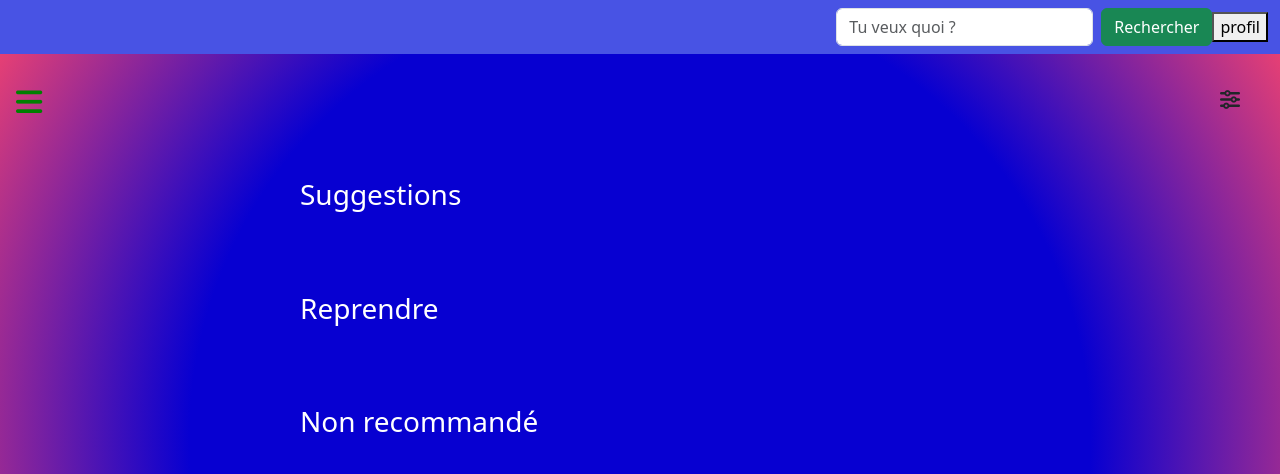
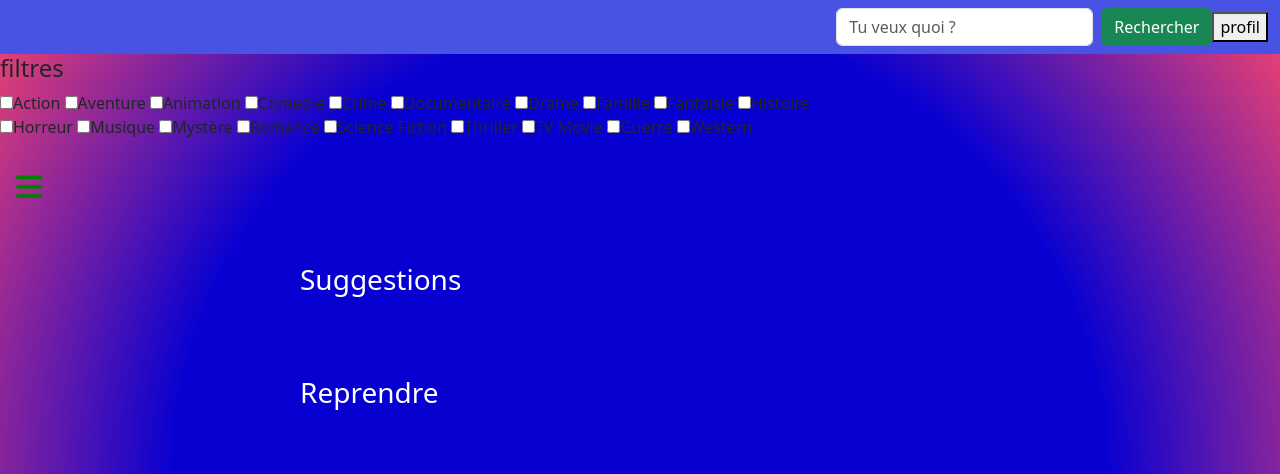
Before and after one commit to anthosaxe/getflix, a PHP site: page /main.php in a window 1280 px wide. Shown: the top 474 px of the page. Run offline with PHP 8.4, Linux system fonts and the light colour scheme; some libraries are stand-ins or nearby versions.

Commit message:
adding filters

```diff
--- a/source/css/style.css
+++ b/source/css/style.css
@@ -24,19 +24,14 @@ color: white;
 
 /* Bouton filtre pour les video*/
 
-#filtre-video {
-    position: absolute;
-    top: 90px;
-    right: 40px;
-    font-size: 20px;
-}
-.filtre-container {
-position: fixed;
-    background: rgba(255, 255, 255, 0.1);
-    box-shadow: 0 0 6px rgba(189, 19, 19, 0.5);
-    height: 100vh;
-    width: 200px;
-    left: -280px;
+.filter-box {
+    border: 2px solid #ddd; /* Ajoute une bordure */
+    border-radius: 8px; /* Arrondit les coins de la bordure */
+    padding: 20px; /* Ajoute un espace intérieur */
+    background-color: #fff; /* Couleur de fond pour la boîte */
+    max-width: 500px; /* Limite la largeur de la boîte */
+    margin: 0 auto; /* Centre la boîte horizontalement */
+    box-shadow: 0 4px 8px rgba(0, 0, 0, 0.2); /* Ajoute une ombre pour un effet de profondeur */
 }
 
 
--- a/source/main.php
+++ b/source/main.php
@@ -23,9 +23,32 @@
         </div>
     </nav>
 
-    <div>
-    <i class="fas fa-sliders-h" id="filtre-video"></i>
+   <div >
+    <h4>filtres</h4>
+    <div id="filter-box">
+        <label for="post"><input type="checkbox" value="Action" onchange="filtrerContenu()">Action</label>
+        <label for="post"><input type="checkbox" value="Adventure" onchange="filtrerContenu()">Aventure</label>
+        <label for="post"><input type="checkbox" value="Animation" onchange="filtrerContenu()">Animation</label>
+        <label for="post"><input type="checkbox" value="Comedy" onchange="filtrerContenu()">Comedie</label>
+        <label for="post"><input type="checkbox" value="Crime" onchange="filtrerContenu()">Crime</label>
+        <label for="post"><input type="checkbox" value="Documentary" onchange="filtrerContenu()">Documentaire</label>
+        <label for="post"><input type="checkbox" value="Drama" onchange="filtrerContenu()">Drame</label>
+        <label for="post"><input type="checkbox" value="Family" onchange="filtrerContenu()">Famille</label>
+        <label for="post"><input type="checkbox" value="Fantasy" onchange="filtrerContenu()">Fantaisie</label>
+        <label for="post"><input type="checkbox" value="History" onchange="filtrerContenu()">Histoire</label>
+       </div>
+       <div>
+        <label for="post"><input type="checkbox" value="Horror" onchange="filtrerContenu()">Horreur</label>
+        <label for="post"><input type="checkbox" value="Music" onchange="filtrerContenu()">Musique</label>
+        <label for="post"><input type="checkbox" value="Mystery" onchange="filtrerContenu()">Mystère</label>
+        <label for="post"><input type="checkbox" value="Romance" onchange="filtrerContenu()">Romance</label>
+        <label for="post"><input type="checkbox" value="ScienceFiction" onchange="filtrerContenu()">Science Fiction</label>
+        <label for="post"><input type="checkbox" value="Thriller" onchange="filtrerContenu()">Thriller</label>
+        <label for="post"><input type="checkbox" value="TvMovie" onchange="filtrerContenu()">TV Movie</label>
+        <label for="post"><input type="checkbox" value="War" onchange="filtrerContenu()">Guerre</label>
+        <label for="post"><input type="checkbox" value="Western" onchange="filtrerContenu()">Western</label>
     </div>
+   </div>
 
     <div class="main-box">
         <input type="checkbox" id="check">
```
Also changed, not shown: other parts of source/css/style.css (+39 -77 lines).
